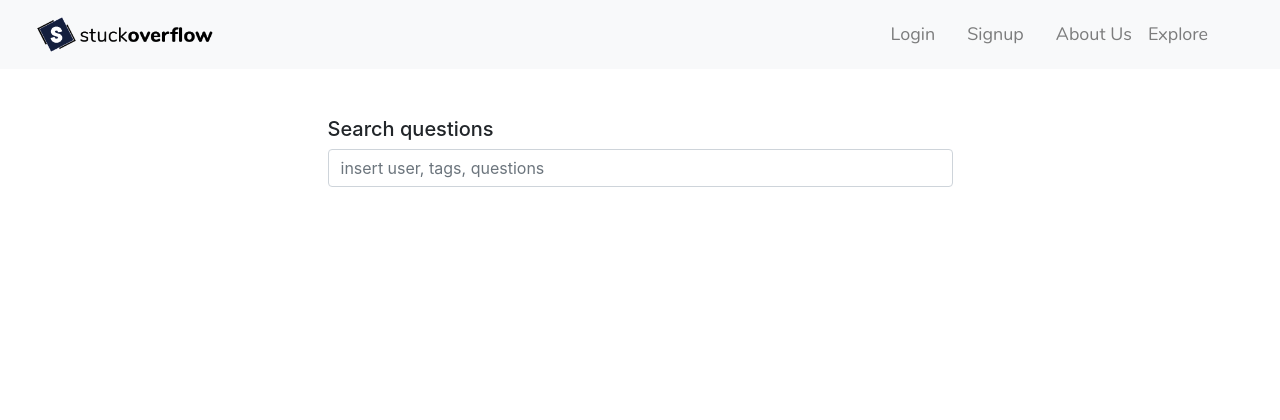
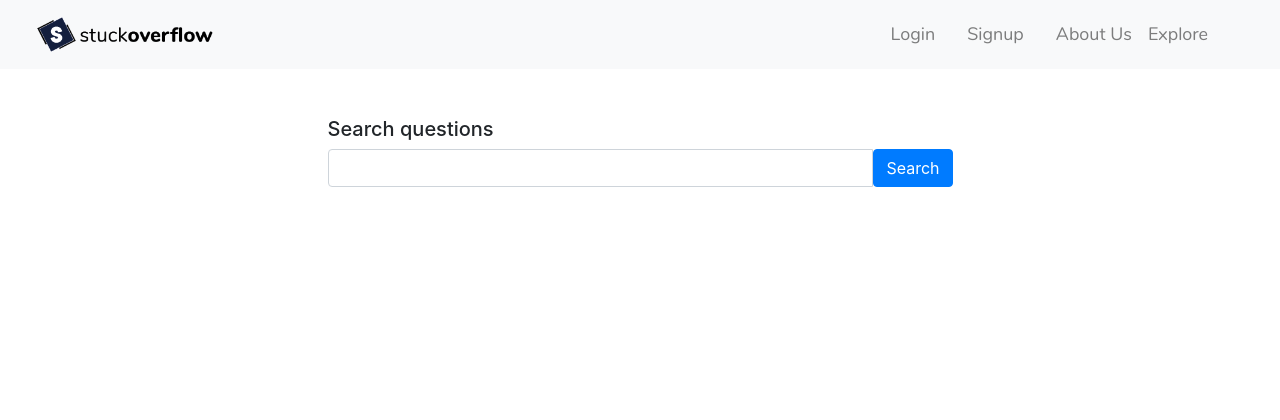
Before and after one commit to cocphilips/ProyekStuckoverflow, a PHP site: page /explore.php in a window 1280 px wide. Shown: the top 420 px of the page. Run offline with PHP 8.4, Linux system fonts and the light colour scheme.

Commit message:
binding button, bar, and query on search page

```diff
--- a/explore.php
+++ b/explore.php
@@ -144,7 +144,14 @@ session_start();
       <div class="col-sm-12 col-md-6 offset-md-3 mt-md-5">
         <form id="searchBarForm">
             <h5>Search questions</h5>
-            <input type="text" id="question_query" class="form-control" placeholder="insert user, tags, questions">
+            <div class="input-group">
+              <input type="text" id="question_query" class="form-control">
+              <span class="input-group-btn">
+                <button class="btn btn-primary" onclick="searchTrigger()">Search</button>
+              </span>
+            </div><!-- /input-group -->
+
+
         </form>
       </div>
     </div>
@@ -163,6 +170,12 @@ $("#searchBarForm").submit(function(e){
   });
 $("#question_query").on('keyup', function (e) {
   if (e.keyCode === 13) {
+    searchTrigger();
+  }
+
+});
+function searchTrigger() {
+
     console.log("Enter triggered from search bar");
     var query = $("#question_query").val();
     console.log("The query:"+query);
@@ -177,8 +190,8 @@ $("#question_query").on('keyup', function (e) {
     //      setTimeout(function(){ $("#notification").html(""); }, 3000);
     //   }
     // });
+
 }
-});
 
 </script>
 </html>
```
Lines whose indentation alone changed are shown as unchanged.
